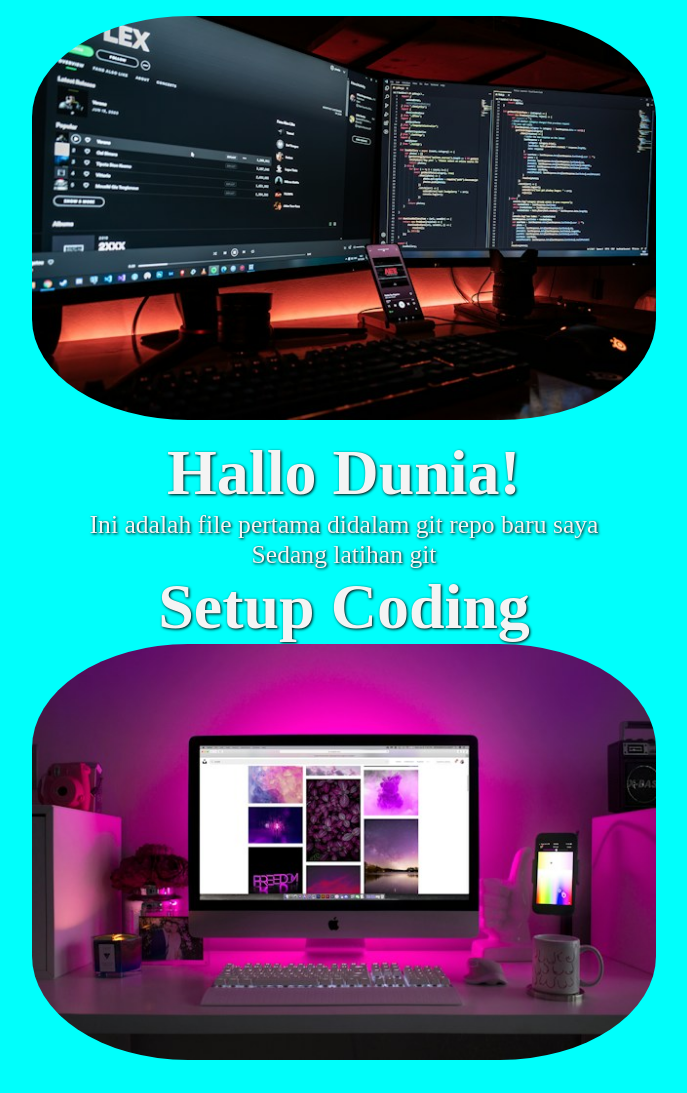
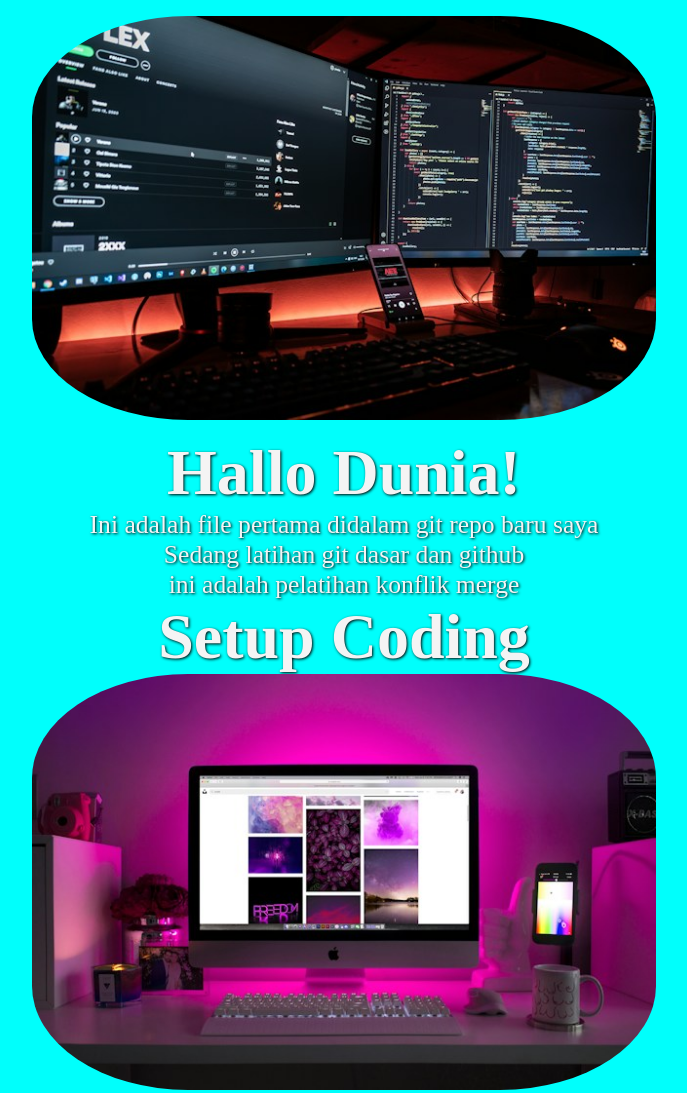
Before and after one commit to FahmiiSptra/belajar-git-github, a plain HTML site: page index.html in a window 1280 px wide. Shown: the whole page, without its empty margins (296-983 px from the left). Drawn offline with Linux system fonts and the light colour scheme.

Commit message:
menambahkan dan mengubah paragraf

```diff
--- a/index.html
+++ b/index.html
@@ -8,7 +8,8 @@
     <div><img src="foto-coding.jpg" alt="Foto Coding"></div>
     <h1>Hallo Dunia!</h1>
     <p>Ini adalah file pertama didalam git repo baru saya</p>
-    <p>Sedang latihan git</p>
+    <p>Sedang latihan git dasar dan github</p>
+    <p>ini adalah pelatihan konflik merge</p>
     <h1>Setup Coding</h1>
     <div><img src="setup-coding.jpg" alt="Setup Coding"></div>
   </body>
```
